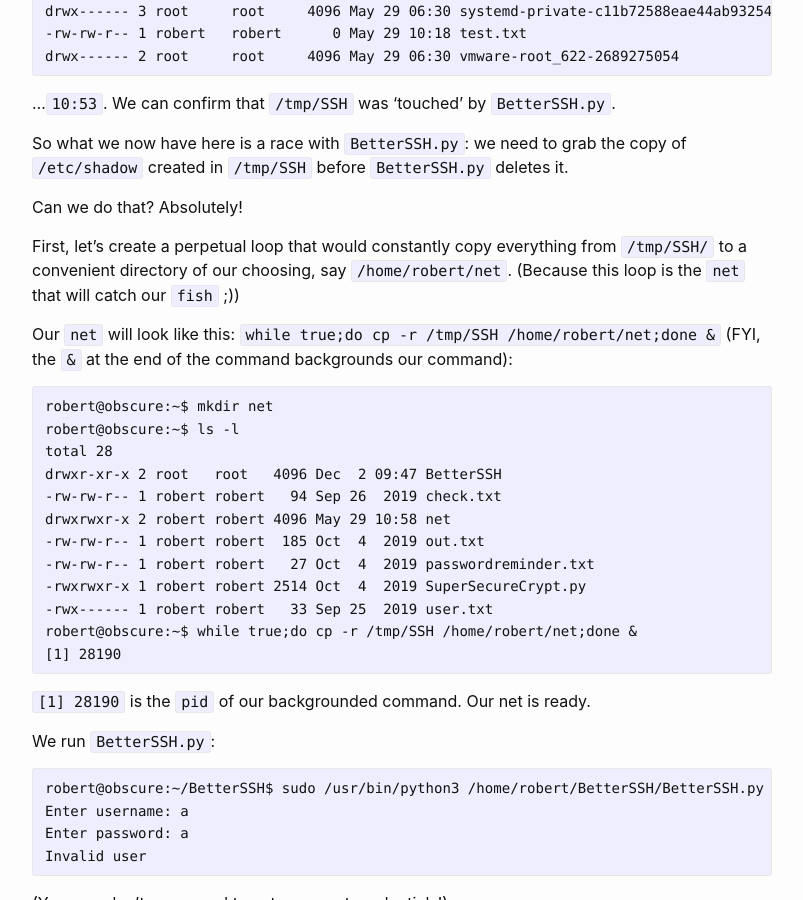
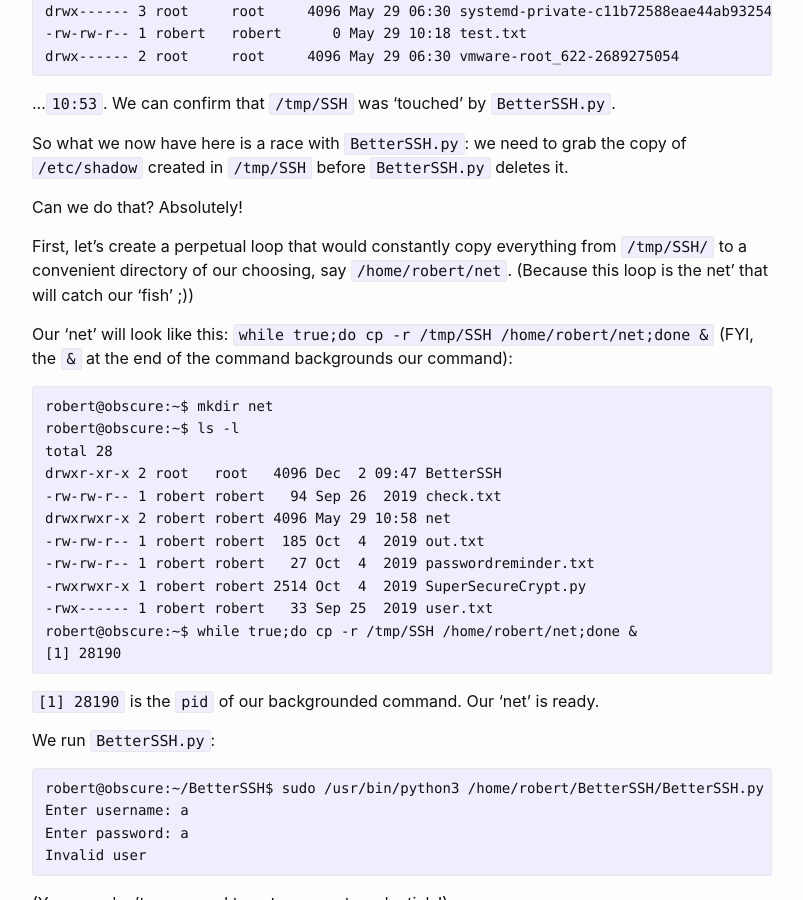
Before and after one commit to ongyuann/ongyuann.github.io, a Jekyll site: the page built from _posts/2020-05-29-htb-obscurity.md, in a window 1280 px wide and 900 px high, scrolled down 18981 px. Shown: the whole window, without its empty margins (238-1041 px from the left). Built offline with Jekyll 4.4.1, drawn with Linux system fonts in a browser that asks for light colours.

````diff
--- a/_posts/2020-05-29-htb-obscurity.md
+++ b/_posts/2020-05-29-htb-obscurity.md
@@ -761,9 +761,9 @@ So what we now have here is a race with `BetterSSH.py`: we need to grab the copy
 
 Can we do that? Absolutely!
 
-First, let's create a perpetual loop that would constantly copy everything from `/tmp/SSH/` to a convenient directory of our choosing, say `/home/robert/net`. (Because this loop is the `net` that will catch our `fish` ;))
+First, let's create a perpetual loop that would constantly copy everything from `/tmp/SSH/` to a convenient directory of our choosing, say `/home/robert/net`. (Because this loop is the net' that will catch our 'fish' ;))
 
-Our `net` will look like this: `while true;do cp -r /tmp/SSH /home/robert/net;done &` (FYI, the `&` at the end of the command backgrounds our command):
+Our 'net' will look like this: `while true;do cp -r /tmp/SSH /home/robert/net;done &` (FYI, the `&` at the end of the command backgrounds our command):
 ```
 robert@obscure:~$ mkdir net
 robert@obscure:~$ ls -l
@@ -778,7 +778,7 @@ drwxrwxr-x 2 robert robert 4096 May 29 10:58 net
 robert@obscure:~$ while true;do cp -r /tmp/SSH /home/robert/net;done &
 [1] 28190
 ```
-`[1] 28190` is the `pid` of our backgrounded command. Our net is ready.
+`[1] 28190` is the `pid` of our backgrounded command. Our 'net' is ready.
 
 We run `BetterSSH.py`:
 ```
````
